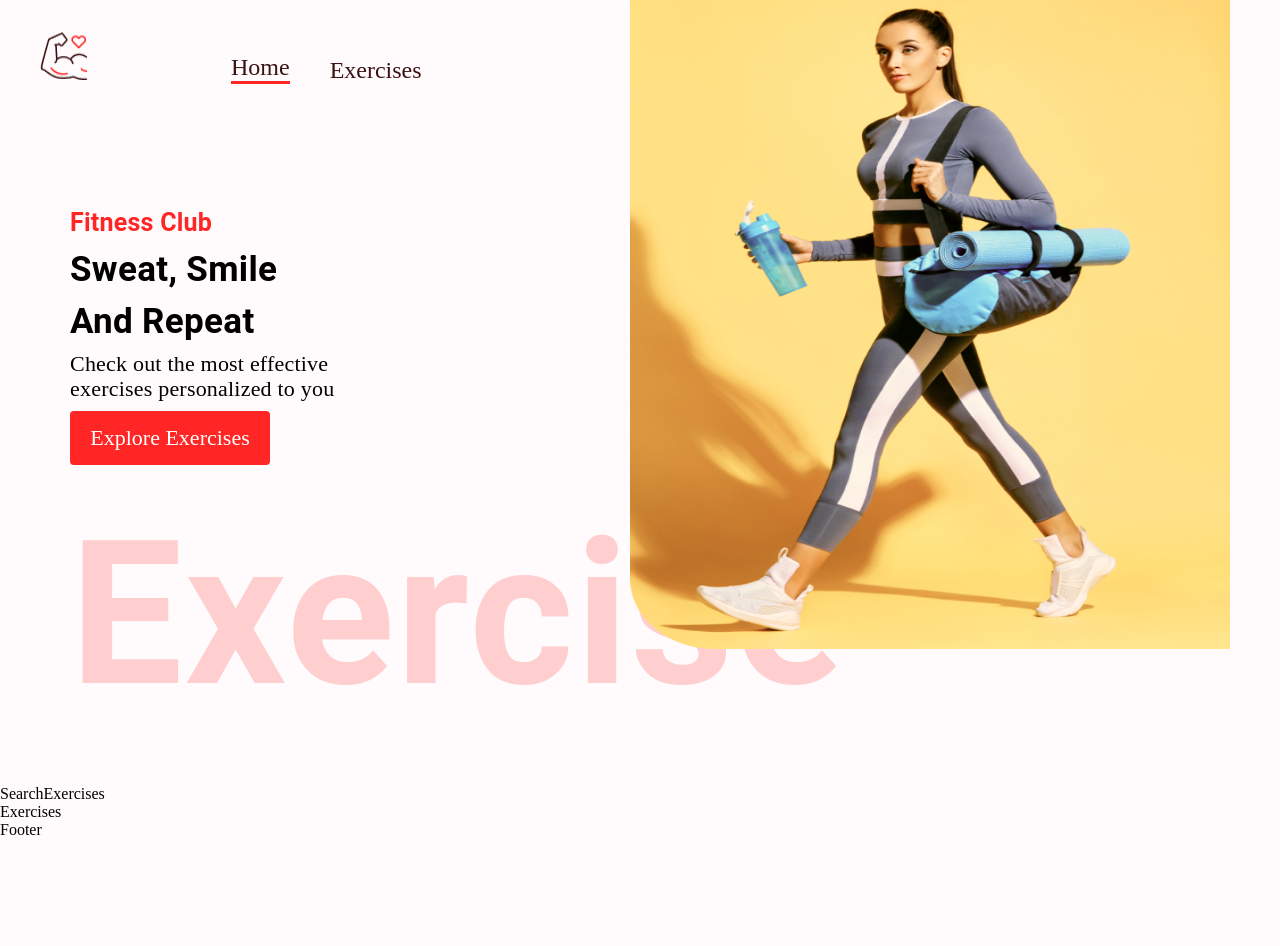
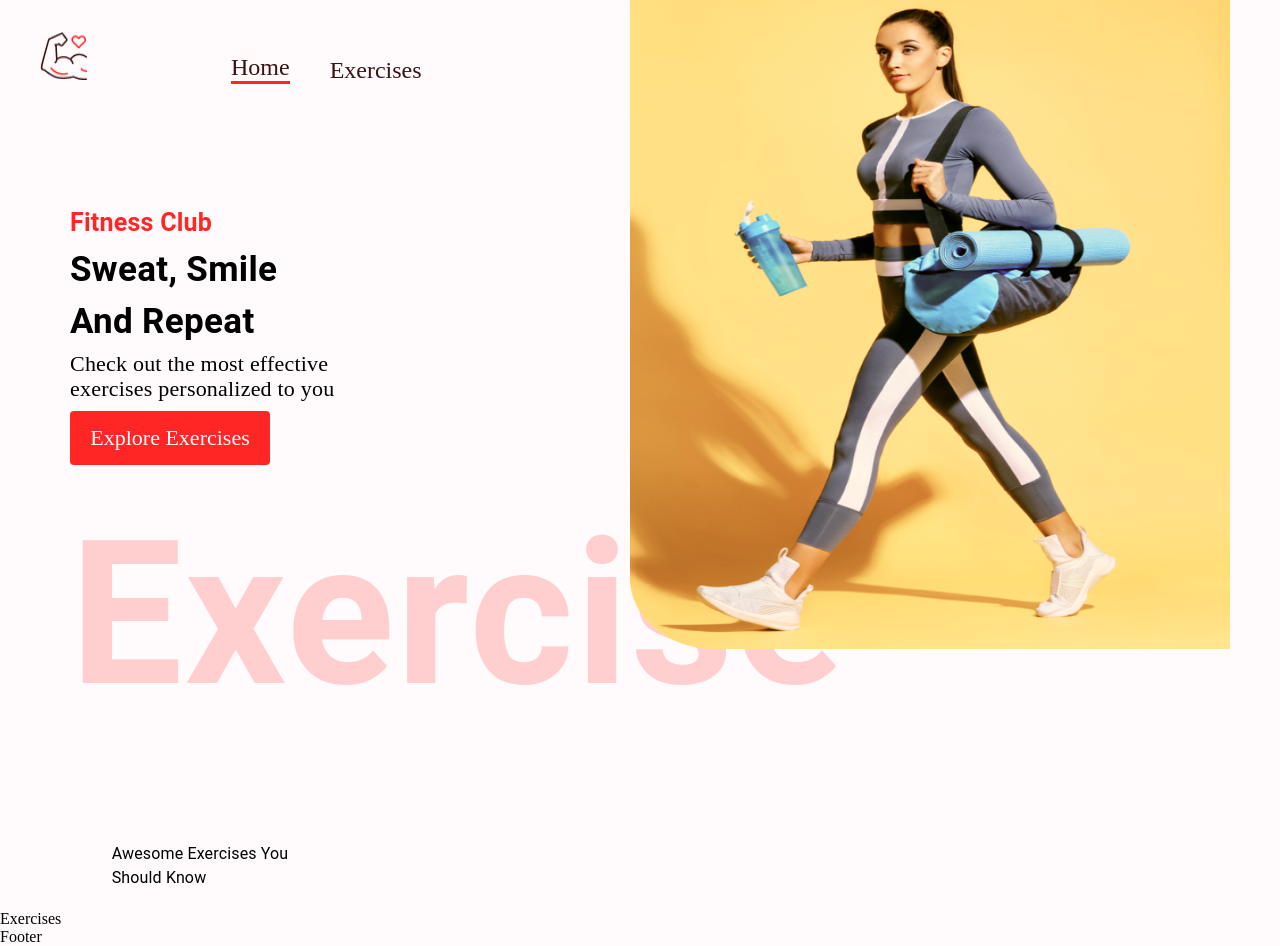
Before and after one commit to anmolbiranwar/Fitness_Exercise_App_with_APIs, a React (Create React App) app: page / in a window 1280 px wide. Before the commit the page ends 839 px from the top, so only its background shows below. Built offline with nearby package versions, Linux system fonts and the light colour scheme.

Commit message:
Update SearchExercises.js

```diff
--- a/src/components/SearchExercises.js
+++ b/src/components/SearchExercises.js
@@ -3,7 +3,12 @@ import {Box, Button, Stack, TextField, Typography} from '@mui/material'
 
 const SearchExercises = () => {
   return (
-    <div>SearchExercises</div>
+    <Stack alignItems="center" mt="37px"  justifyContent="center" p="20px">
+      <Typography>
+        Awesome Exercises You <br/>
+        Should Know
+      </Typography>
+    </Stack>
   )
 }
 
```
